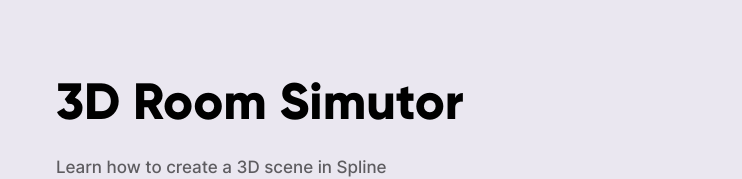
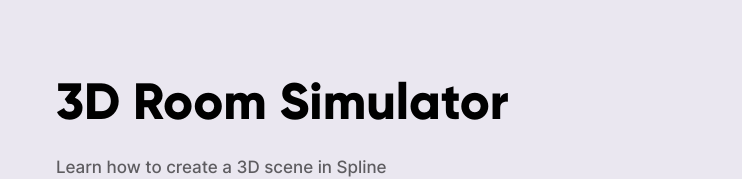
Before and after one commit to khduyh/3d-simulator-room, a React (Create React App) app: page / in a window 1280 px wide. Shown: the part 155-334 px from the top of the page, without its empty margins (0-742 px from the left). Built offline with nearby package versions, Linux system fonts and the light colour scheme.

Commit message:
fix deployment

```diff
--- a/src/App.js
+++ b/src/App.js
@@ -22,7 +22,7 @@
       <ContentWrapper>
         <Container>
           <TextContainer>
-            <Title>3D Room Simutor</Title>
+            <Title>3D Room Simulator</Title>
             <Description>
               Learn how to create a 3D scene in Spline with some interactions
               like mouse events and dark mode state.
```
Also changed, not shown: 6 other files (tests, documents, lock files or other folders).
